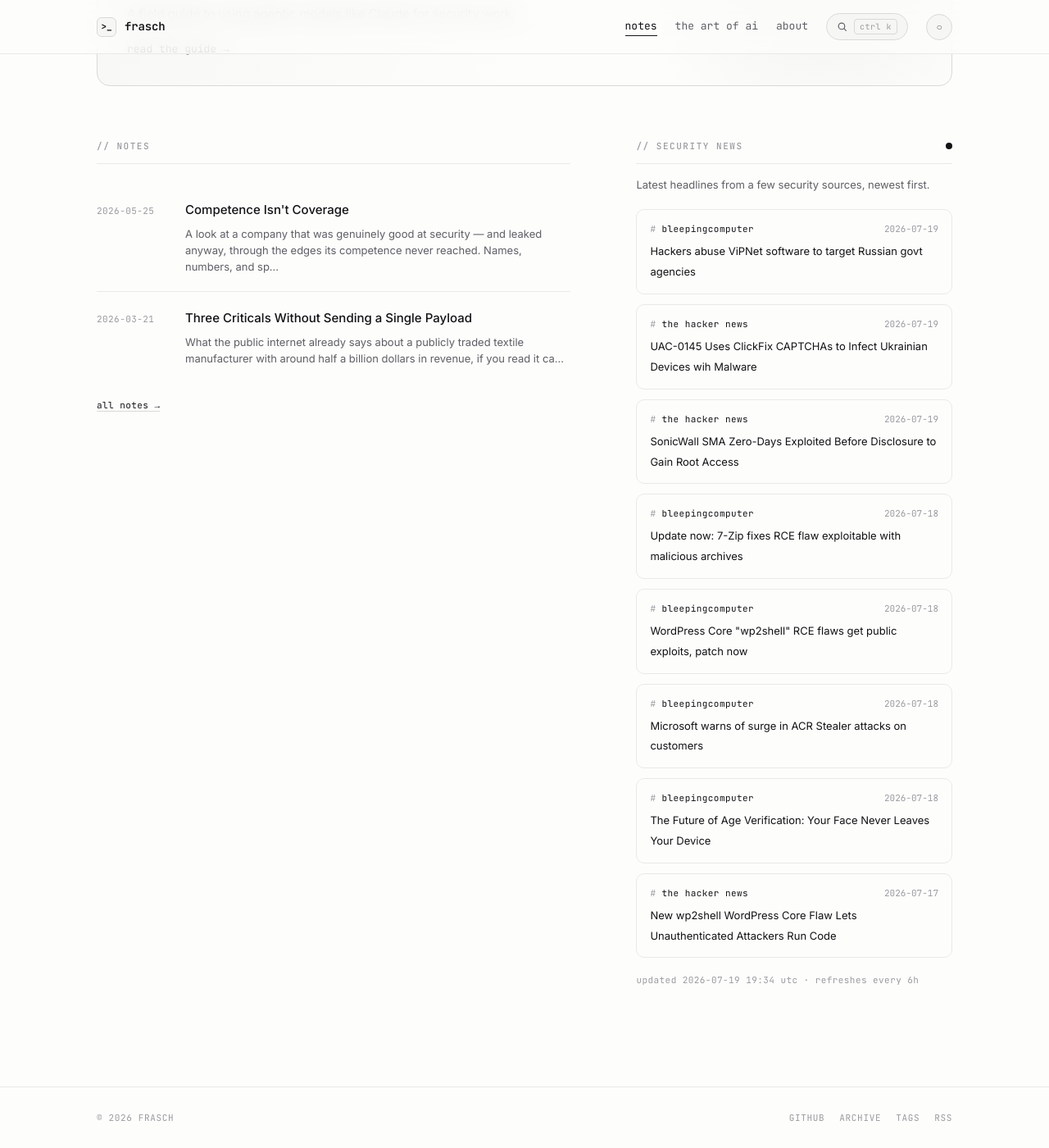
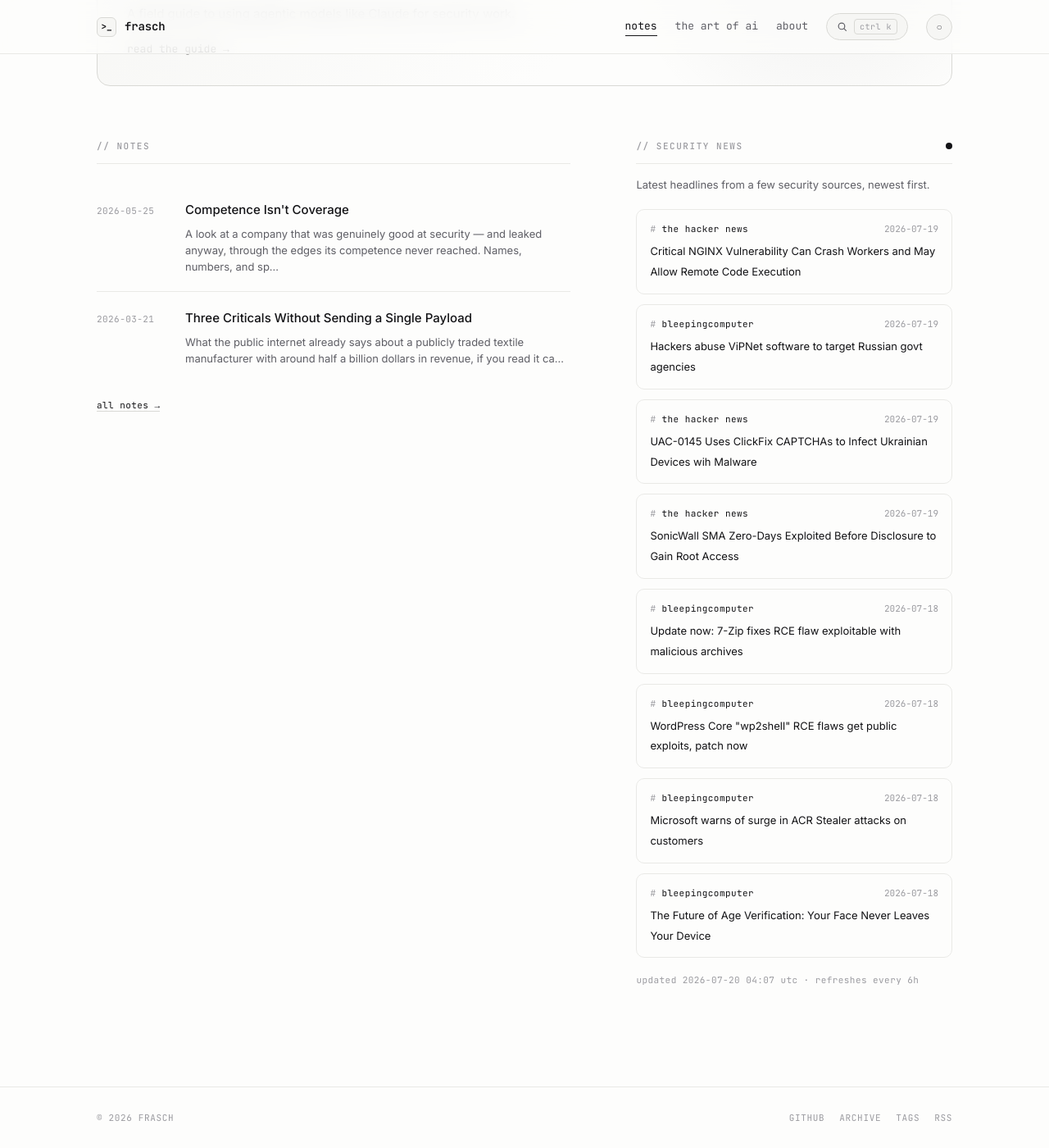
Before and after one commit to whoisfrasch/frasch, a Jekyll site: the page built from index.html, in a window 1280 px wide and 1400 px high, scrolled down 615 px. Shown: the whole window at 82% size. Built offline with Jekyll 4.4.1, drawn with Linux system fonts in a browser that asks for light colours.

Commit message:
Refresh security news feed

```diff
--- a/_data/news.json
+++ b/_data/news.json
@@ -1,6 +1,12 @@
 {
-  "updated": "2026-07-19T19:34:32Z",
+  "updated": "2026-07-20T04:07:15Z",
   "items": [
+    {
+      "source": "the hacker news",
+      "title": "Critical NGINX Vulnerability Can Crash Workers and May Allow Remote Code Execution",
+      "link": "https://thehackernews.com/2026/07/critical-nginx-vulnerability-can-crash.html",
+      "date": "2026-07-19T20:42:49Z"
+    },
     {
       "source": "bleepingcomputer",
       "title": "Hackers abuse ViPNet software to target Russian govt agencies",
@@ -42,12 +48,6 @@
       "title": "The Future of Age Verification: Your Face Never Leaves Your Device",
       "link": "https://www.bleepingcomputer.com/news/security/the-future-of-age-verification-your-face-never-leaves-your-device/",
       "date": "2026-07-18T13:15:24Z"
-    },
-    {
-      "source": "the hacker news",
-      "title": "New wp2shell WordPress Core Flaw Lets Unauthenticated Attackers Run Code",
-      "link": "https://thehackernews.com/2026/07/new-wp2shell-wordpress-core-flaw-lets.html",
-      "date": "2026-07-17T21:20:10Z"
     }
   ]
 }
```
